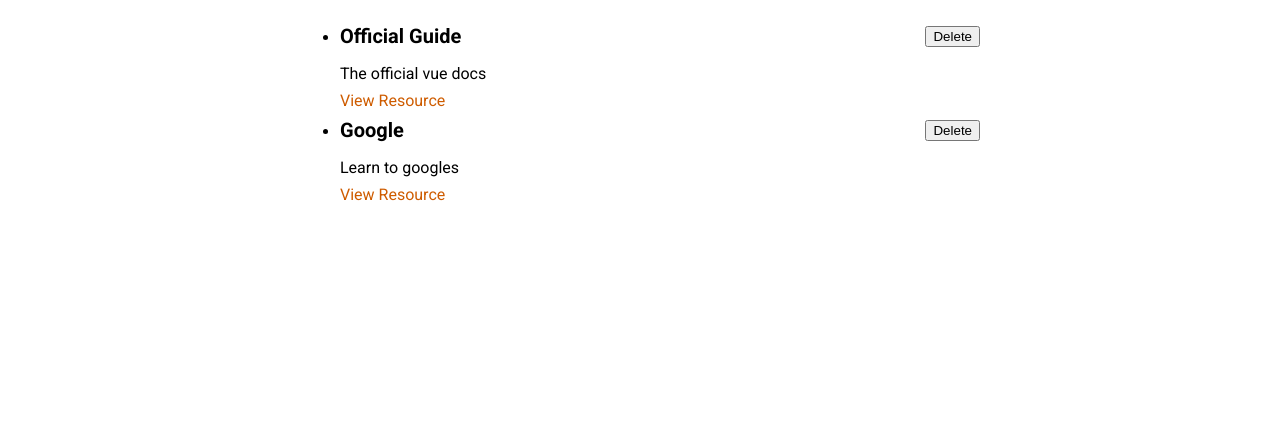
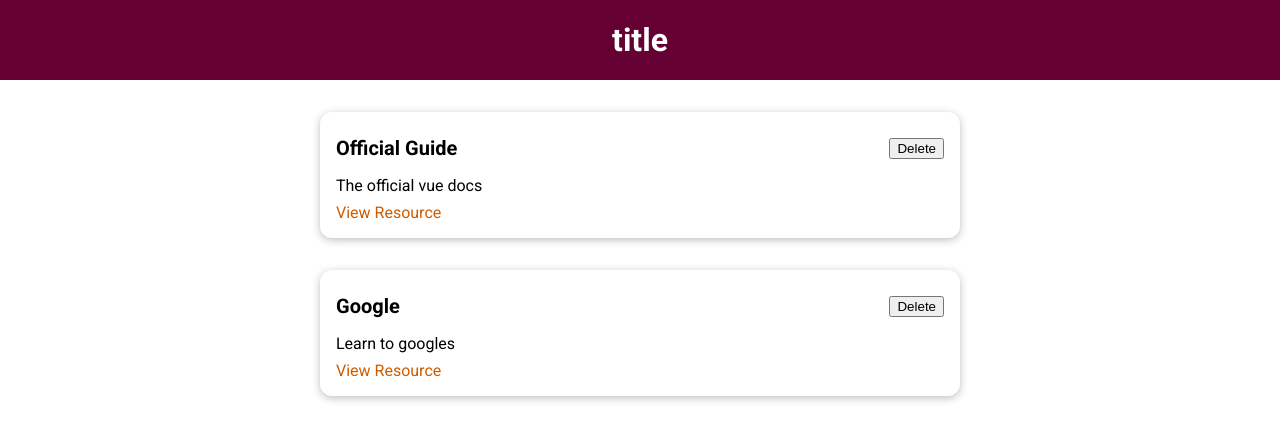
Before and after one commit to muindetuva/resources_tracker, a Vue app: page / in a window 1280 px wide. Shown: the top 440 px of the page. Built offline with nearby package versions, Linux system fonts and the light colour scheme.

Commit message:
Add header

```diff
--- a/src/App.vue
+++ b/src/App.vue
@@ -1,13 +1,16 @@
 <template>
+  <Header title="title" />
   <StoredResources :resources="storedResources" />
 </template>
 
 <script>
 import StoredResources from './components/learning-resources/StoredResources.vue';
+import Header from './components/layouts/Header.vue';
 
 export default {
   components: {
     StoredResources,
+    Header,
   },
   data() {
     return {
--- /dev/null
+++ b/src/components/UI/BaseCard.vue
@@ -0,0 +1,15 @@
+<template>
+  <div>
+    <slot />
+  </div>
+</template>
+
+<style scoped>
+div {
+  border-radius: 12px;
+  box-shadow: 0 2px 8px rgba(0, 0, 0, 0.26);
+  padding: 1rem;
+  margin: 2rem auto;
+  max-width: 40rem;
+}
+</style>
--- /dev/null
+++ b/src/components/layouts/Header.vue
@@ -0,0 +1,27 @@
+<template>
+  <header>
+    <h1>{{ title }}</h1>
+  </header>
+</template>
+
+<script>
+export default {
+  props: ['title'],
+};
+</script>
+
+<style scoped>
+header {
+  width: 100%;
+  height: 5rem;
+  background-color: #640032;
+  display: flex;
+  justify-content: center;
+  align-items: center;
+}
+
+header h1 {
+  color: white;
+  margin: 0;
+}
+</style>
--- a/src/components/learning-resources/ResourceItem.vue
+++ b/src/components/learning-resources/ResourceItem.vue
@@ -1,15 +1,16 @@
 <template>
   <li>
-    <div>
+    <base-card>
       <header>
         <h3>{{ title }}</h3>
         <button>Delete</button>
       </header>
-    </div>
-    <p>{{ description }}</p>
-    <nav>
-      <a :href="link">View Resource</a>
-    </nav>
+
+      <p>{{ description }}</p>
+      <nav>
+        <a :href="link">View Resource</a>
+      </nav>
+    </base-card>
   </li>
 </template>
 
--- a/src/components/learning-resources/StoredResources.vue
+++ b/src/components/learning-resources/StoredResources.vue
@@ -18,3 +18,13 @@
   components: { ResourceItem },
 };
 </script>
+
+<style scoped>
+ul {
+  list-style: none;
+  margin: 0;
+  padding: 0;
+  margin: auto;
+  max-width: 40rem;
+}
+</style>
```
Also changed, not shown: src/main.js (+7 -1 lines).
